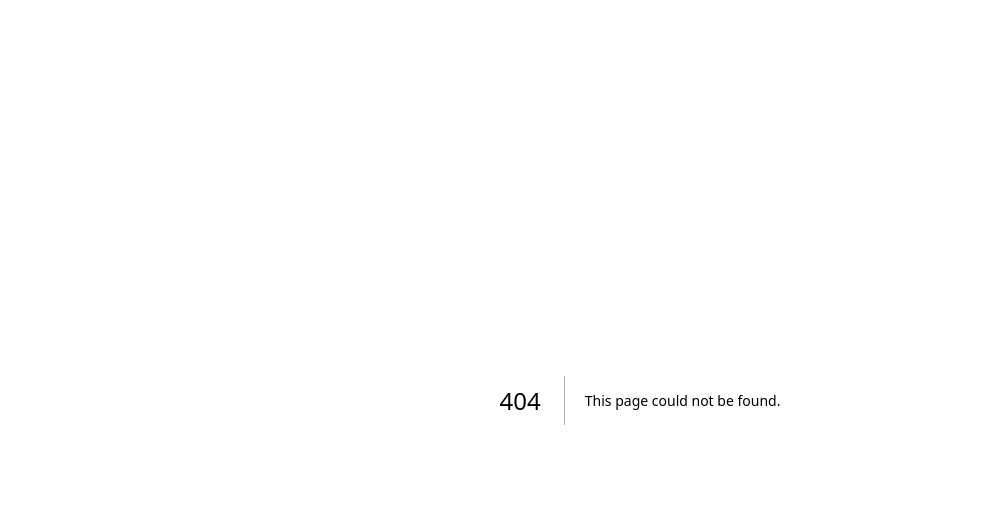
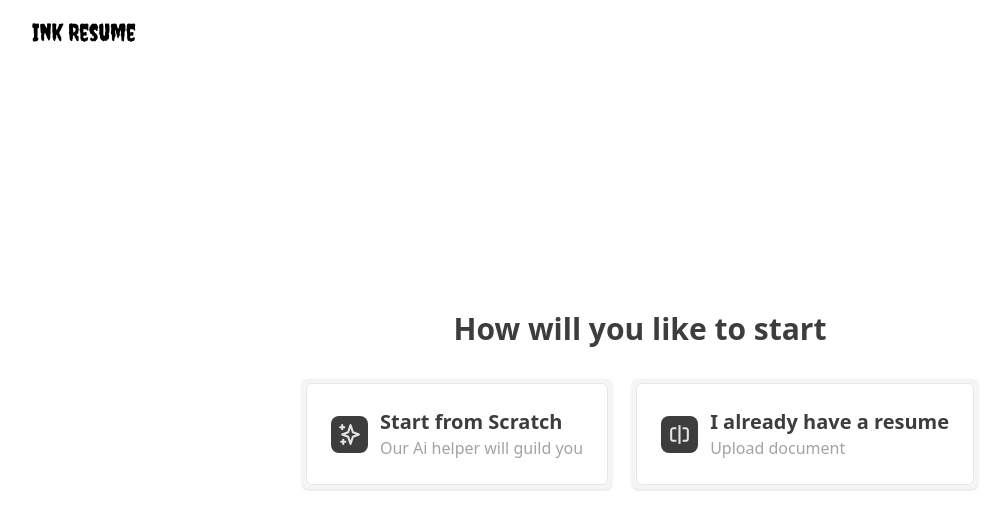
Before and after one commit to Ekefrancisokechukwu/ink-resume-website, a Next.js app: page /app/start-here in a window 1280 px wide. Before the commit this address had no page. Shown: the top 528 px of the page, without its empty margins (0-1008 px from the left). Built offline with nearby package versions, Linux system fonts and the light colour scheme.

Commit message:
feat/start here screen

```diff
--- /dev/null
+++ b/app/app/start-here/page.tsx
@@ -0,0 +1,51 @@
+import { UI } from "@/components/ui";
+import { CgScan } from "react-icons/cg";
+import { HiOutlineSparkles } from "react-icons/hi";
+
+const StartHere = () => {
+  return (
+    <section className="h-screen grid place-items-center ">
+      <header className="lg:px-8 px-5 py-4 w-full top-0 fixed">
+        <UI.Logo />
+      </header>
+
+      <div className="lg:px-8 px-5">
+        <UI.Heading className="text-center" text="How will you like to start" />
+        <div className="flex max-sm:flex-wrap gap-y-3 items-center justify-center mt-8 gap-x-5">
+          <div className="p-1 max-sm:w-full   bg-neutral-100 shadow rounded-md">
+            <div className="bg-white cursor-default hover:bg-neutral-50 transition-colors duration-500 px-6 sm:py-6 py-3 border flex items-center gap-x-3  rounded-md">
+              <div className="bg-primary-black p-1.5 rounded-lg text-neutral-200 ">
+                <HiOutlineSparkles size={25} />
+              </div>
+              <div>
+                <h3 className="text-primary-black font-semibold md:text-xl text-lg">
+                  Start from Scratch
+                </h3>
+                <p className="text-neutral-400  sm:text-base text-sm ">
+                  Our Ai helper will guild you
+                </p>
+              </div>
+            </div>
+          </div>
+
+          <div className="p-1 max-sm:w-full  bg-neutral-100 shadow rounded-md">
+            <div className="bg-white   cursor-default hover:bg-neutral-50 transition-colors duration-500 px-6 sm:py-6 py-3 border flex items-center gap-x-3 rounded-md">
+              <div className="bg-primary-black p-1.5 rounded-lg text-neutral-200">
+                <CgScan size={25} />
+              </div>
+              <div>
+                <h3 className="text-primary-black font-semibold md:text-xl text-lg">
+                  I already have a resume
+                </h3>
+                <p className="text-neutral-400  sm:text-base text-sm">
+                  Upload document
+                </p>
+              </div>
+            </div>
+          </div>
+        </div>
+      </div>
+    </section>
+  );
+};
+export default StartHere;
--- a/components/Layout/Header/index.tsx
+++ b/components/Layout/Header/index.tsx
@@ -11,7 +11,9 @@ export const Header = () => {
         <UI.Button variant={"ghost"} asChild>
           <Link href={"/auth"}>Login</Link>
         </UI.Button>
-        <UI.Button>Get Started</UI.Button>
+        <UI.Button asChild>
+          <Link href={"/app/start-here"}>Get Started</Link>
+        </UI.Button>
       </div>
     </header>
   );
--- /dev/null
+++ b/components/ui/Heading.tsx
@@ -0,0 +1,19 @@
+import { cn } from "@/lib/utils";
+
+type HeadingProps = {
+  text: string;
+  className?: string;
+};
+
+export const Heading = ({ text, className }: HeadingProps) => {
+  return (
+    <h1
+      className={cn(
+        "text-primary-black  font-semibold md:text-3xl text-2xl",
+        className
+      )}
+    >
+      {text}
+    </h1>
+  );
+};
--- a/components/ui/button.tsx
+++ b/components/ui/button.tsx
@@ -13,7 +13,7 @@ const buttonVariants = cva(
         destructive:
           "bg-destructive text-destructive-foreground hover:bg-destructive/90",
         outline:
-          "border border-input bg-background hover:bg-accent hover:text-accent-foreground",
+          "border border-input bg-background text-primary-black hover:bg-accent hover:text-accent-foreground",
         secondary:
           "bg-secondary text-secondary-foreground hover:bg-secondary/80",
         ghost: "hover:bg-accent hover:text-accent-foreground",
--- a/components/ui/index.ts
+++ b/components/ui/index.ts
@@ -1,8 +1,10 @@
 import { Button } from "./button";
+import { Heading } from "./Heading";
 import { Logo } from "./Logo";
 import { Wrapper } from "./Wrapper";
 
 export const UI = {
+  Heading,
   Logo,
   Button,
   Wrapper,
```
